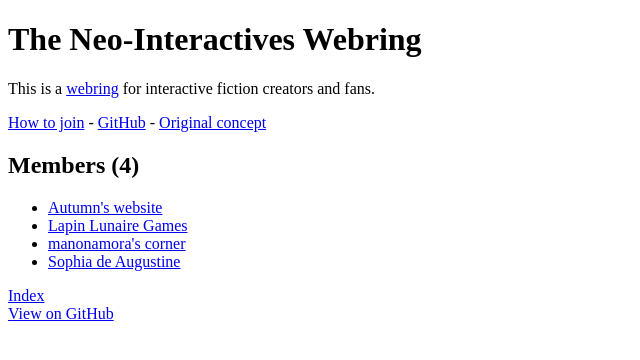
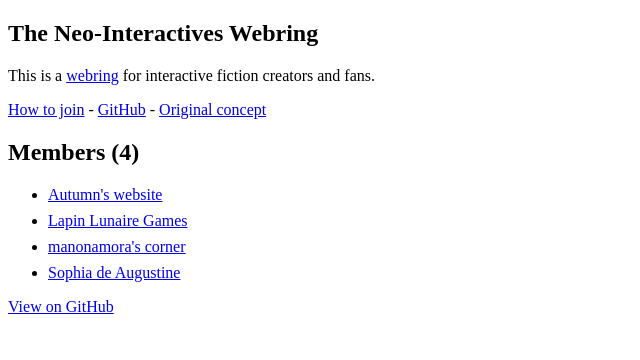
Before and after one commit to aucchen/neoint_webring, a Jekyll site: the page built from index.html, in a window 1280 px wide. Shown: the top 360 px of the page, without its empty margins (0-640 px from the left). Built offline with Jekyll 4.4.1, drawn with Linux system fonts in a browser that asks for light colours.

Commit message:
small updates

```diff
--- a/_layouts/html.html
+++ b/_layouts/html.html
@@ -2,14 +2,21 @@
 ---
 <!DOCTYPE html>
 <html lang=en>
+
+<header>
 <title>{{page.title}}</title>
 <meta charset=utf-8>
 <meta name="viewport" content="width=device-width, initial-scale=1">
 <link rel=stylesheet href={{'main.css'|relative_url}}>
+</header>
+
+<body>
 <main>
 {{content}}
 </main>
+
 <footer><nav>
-<a href={{'/'|relative_url}}>Index</a><br>
+        <!--<a href={{'/'|relative_url}}>Index</a><br>-->
 <a href={{site.github_repo_url}}>View on GitHub</a>
 </nav></footer>
+</body>
--- a/index.html
+++ b/index.html
@@ -2,7 +2,7 @@
 title: Neo-Interactives Webring
 layout: html
 ---
-<h1>The Neo-Interactives Webring</h1>
+<h2>The Neo-Interactives Webring</h2>
 
 <p>This is a <a href=https://en.wikipedia.org/wiki/Webring>webring</a> for interactive fiction creators and fans.</p>
 
--- a/join.html
+++ b/join.html
@@ -2,8 +2,6 @@
 title: How to Join
 layout: html
 ---
-<h1>How to join</h1>
-
 <h2>Who can join</h2>
 
 <p>Interactive fiction creators and fans who have some sort of web presence, and are generally willing to be associated with the <a href="https://neointeractives.tumblr.com">Neo-Interactives</a>.</p>
--- a/main.css
+++ b/main.css
@@ -1,3 +1,6 @@
 /* TODO */
 body {
 }
+li {
+    margin-bottom: 0.5em;
+}
```
